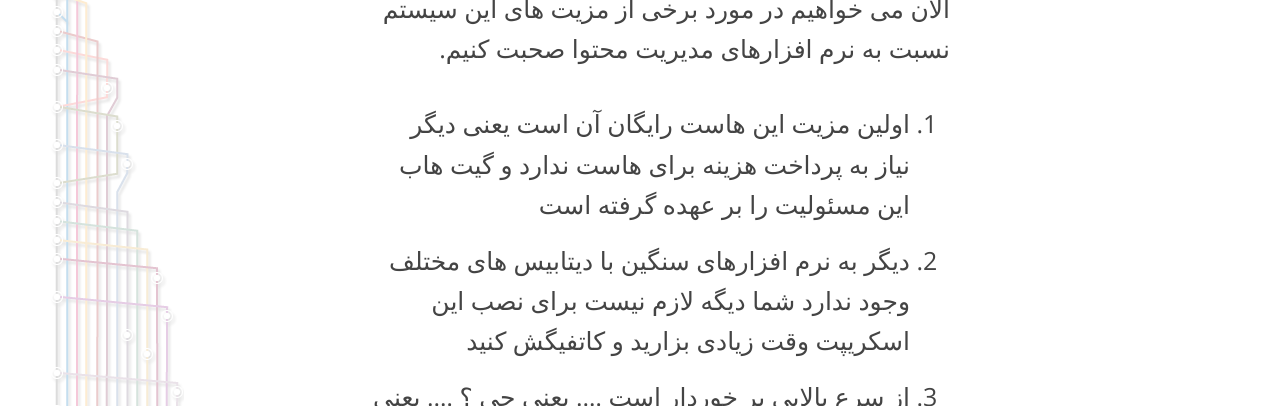
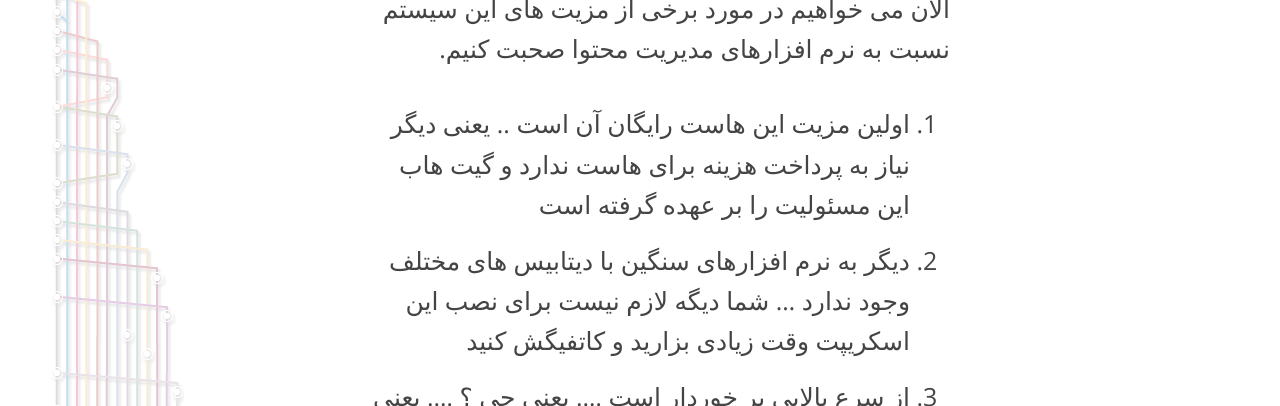
Before and after one commit to ALYREZA/blog, a Jekyll site: the page built from _posts/2014-02-20-a-little-about-jekyll.markdown, in a window 1280 px wide. Shown: the part 401-807 px from the top of the page. Built offline with Jekyll 4.4.1, drawn with Linux system fonts in a browser that asks for light colours; Markdown is read by kramdown in place of the engine named in the settings; comment, search, counter and statistics services are not loaded.

```diff
--- a/_posts/2014-02-20-a-little-about-jekyll.markdown
+++ b/_posts/2014-02-20-a-little-about-jekyll.markdown
@@ -8,9 +8,9 @@ tarikh: "01 اسفند 92"
 ---
 الان می خواهیم در مورد برخی از مزیت های این سیستم نسبت به نرم افزارهای مدیریت محتوا صحبت کنیم.
 1. اولین مزیت این  هاست رایگان آن است
-یعنی دیگر نیاز به پرداخت هزینه برای هاست ندارد و گیت هاب این مسئولیت را بر عهده گرفته است
+.. یعنی دیگر نیاز به پرداخت هزینه برای هاست ندارد و گیت هاب این مسئولیت را بر عهده گرفته است
 2. دیگر به نرم افزارهای سنگین با دیتابیس های مختلف وجود ندارد
-شما دیگه لازم نیست برای نصب این اسکریپت وقت زیادی بزارید و کاتفیگش کنید
+... شما دیگه لازم نیست برای نصب این اسکریپت وقت زیادی بزارید و کاتفیگش کنید
 3. از سرع بالایی بر خوردار است
 .... یعنی چی ؟
 .... یعنی همان زمانی که شما پستی را ایجاد می کنید یه نسخه به صورت HTML ایجاد می شود ودر پوشه سایت قرار می گیرد،برای همین .... سرعت این سیستم خیلی بالا تر از دیگر نرم افزار هااست
```
